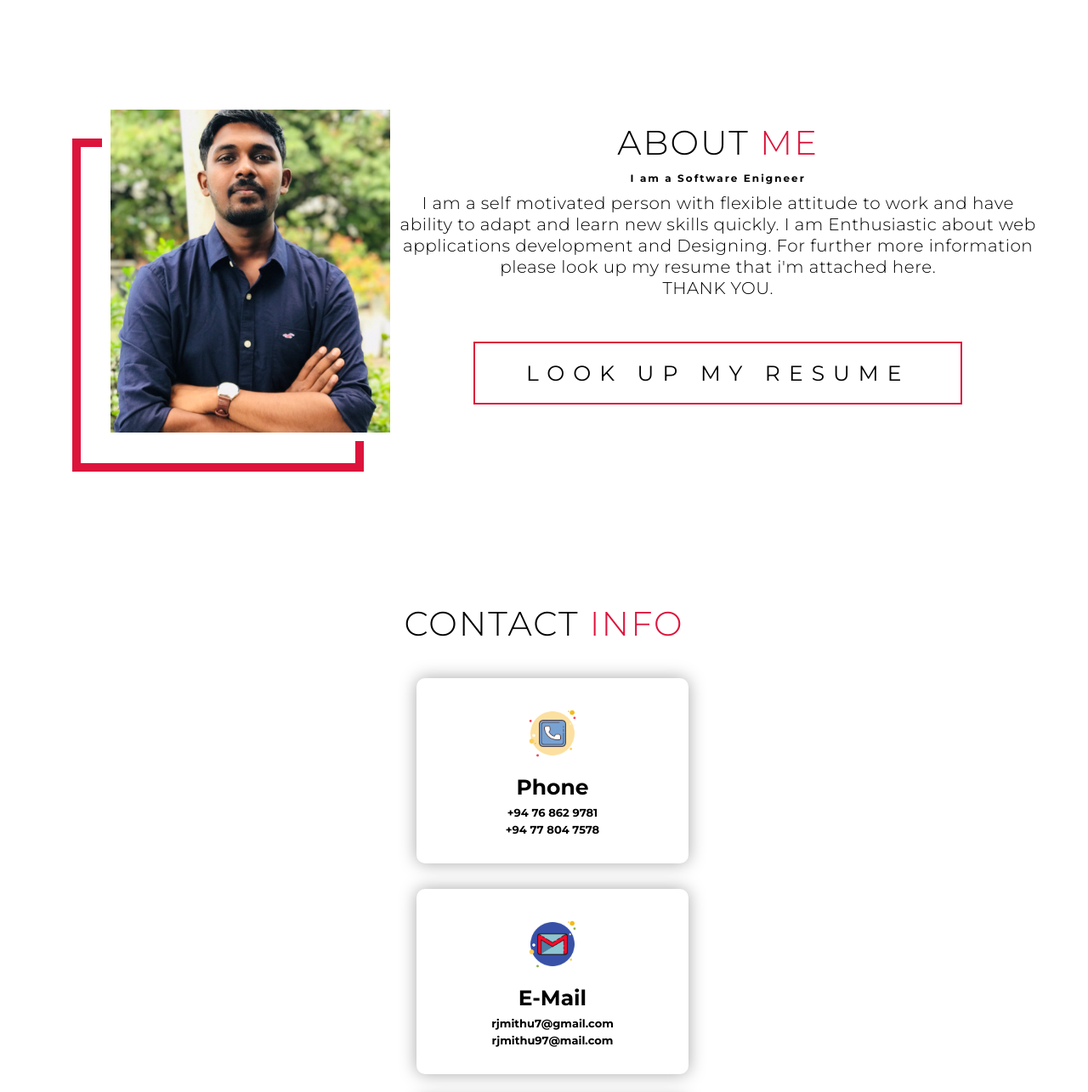
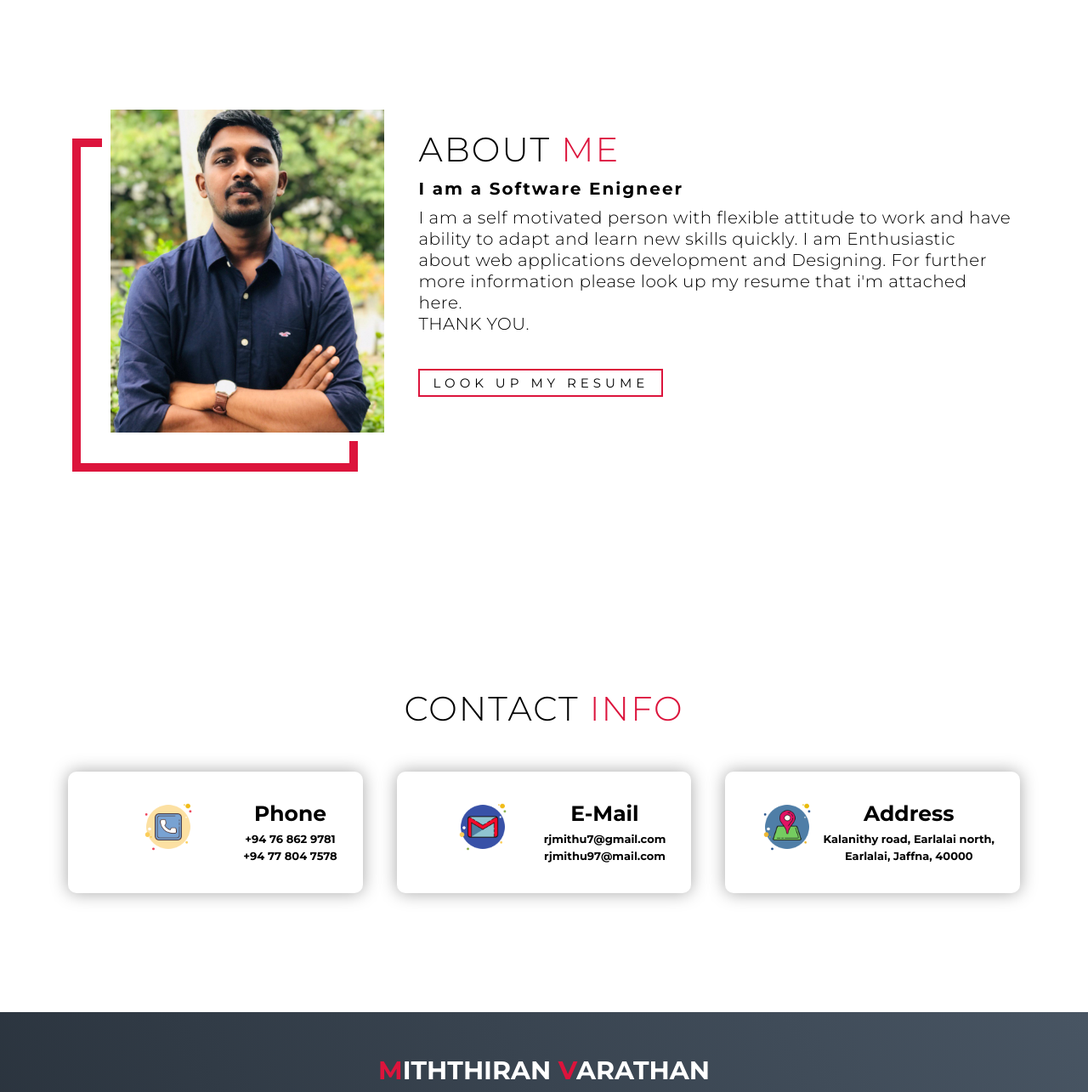
Before and after one commit to Rajamiththiran/One_Page_Web, a plain HTML site: page index.html in a window 1280 px wide. Shown: the part 4180-5465 px from the top of the page at 85% size. Drawn offline with Linux system fonts and the light colour scheme.

Commit message:
1st cmmit of 13th of october

```diff
--- a/Style.css
+++ b/Style.css
@@ -510,7 +510,61 @@ p{
         width: 98%;
         border: 10px solid crimson;
     }
+    #about .about-right{
+        text-align: left;
+        padding: 30px;
+    }
+    #about .about-right h2{
+        font-size: 20px;
+        font-weight: bold;
+        letter-spacing: .2rem;
+        margin-bottom: 10px;
+    }
+    #about .about-right h1{
+        text-align: left;
+    }
+    #about .about-right .cta{
+    display: inline-block;
+    padding: 5px 15px;
+    color: black;
+    background-color: transparent;
+    border: 2px solid crimson;
+    font-size: 1.5rem;
+    text-transform: uppercase;
+    letter-spacing: .5rem;
+    margin-top: 20px;
+    transition: .3s ease ;
+    transition-property: background-color, color;
+    }
     /* end  About */
 
-}
+    /* contact */
+    #contact .contact{
+        flex-direction: columns;
+        padding:100px 0;
+        align-items: center;
+        justify-content:center;
+        min-height: 20vh;
+    }
+    #contact .contact-item1{
+        width: 100%;
+        display: flex;
+        flex-direction: row;
+        padding: 20px;
+        margin: 0;
+    }
+    #contact .contact-item2{
+        margin: 20px;
+        display: flex;
+        flex-direction: row;
+    }
+    #contac .contact-item2 .icon{
+        height: 100px;
+        width: 100px;
+    }
+    #contac .contact-item2 .icon img{
+        object-fit: contain;
+    };
+    /* end contact */
+
 /* end of media query for tablet */
```
